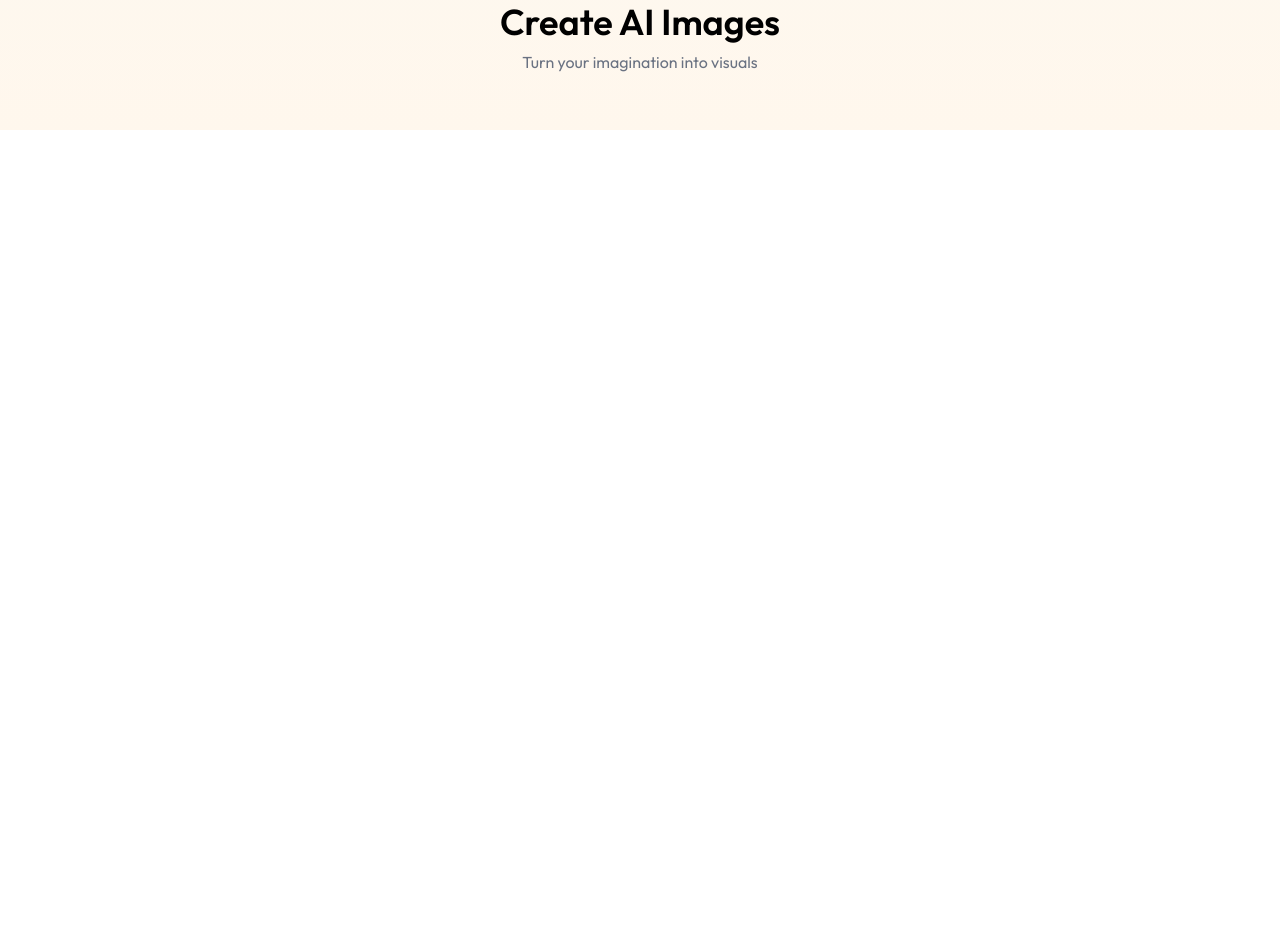
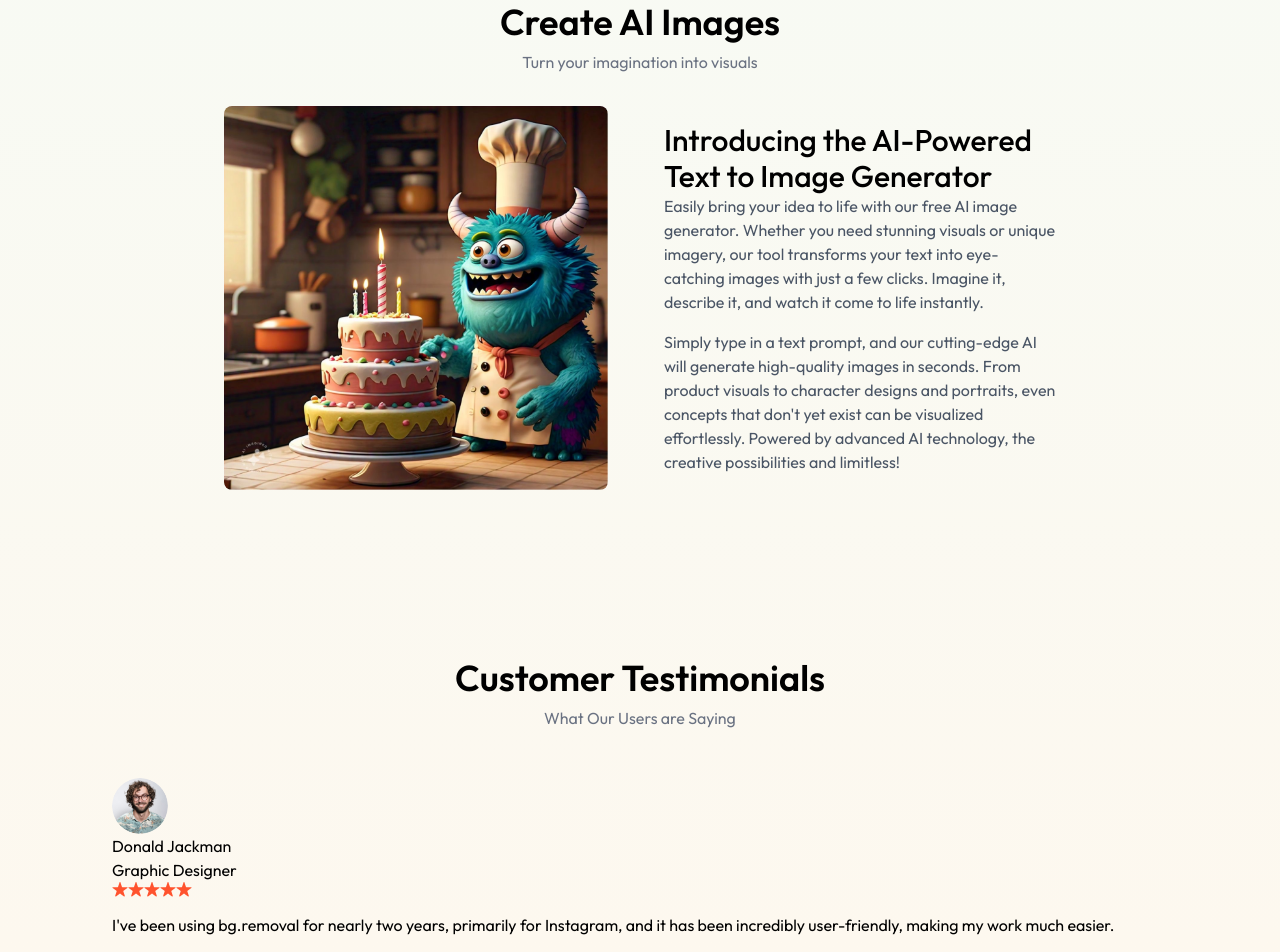
Before and after one commit to KoushikGuria/Textify-Art, a React (Vite) app in the folder client/: page / in a window 1280 px wide. Shown: the part 1380-2332 px from the top of the page. Before the commit the page ends 1606 px from the top, so only its background shows below. Built offline with nearby package versions, Linux system fonts and the light colour scheme.

Commit message:
Description & Testimonials components added

```diff
--- a/client/src/components/Description.jsx
+++ b/client/src/components/Description.jsx
@@ -1,4 +1,5 @@
 import React from 'react';
+import { assets } from '../assets/assets';
 
 const Description = () => {
   return (
@@ -6,8 +7,16 @@
         <h1 className='text-3xl sm:text-4xl font-semibold mb-2'>Create AI Images</h1>
         <p className='text-gray-500 mb-8'>Turn your imagination into visuals</p>
 
-        <div>
-
+        <div className='flex flex-col gap-5 md:gap-14 md:flex-row items-center'>
+            <img className='w-80 xl:w-96 rounded-lg'
+            src={assets.sample_img_1}
+            alt=""
+            />
+            <div>
+                <h2 className='text-3xl font-medium max-w-lg'>Introducing the AI-Powered Text to Image Generator</h2>
+                <p className='text-gray-600 mb-4'>Easily bring your idea to life with our free AI image generator. Whether you need stunning visuals or unique imagery, our tool transforms your text into eye-catching images with just a few clicks. Imagine it, describe it, and watch it come to life instantly.</p>
+                <p className='text-gray-600'>Simply type in a text prompt, and our cutting-edge AI will generate high-quality images in seconds. From product visuals to character designs and portraits, even concepts that don't yet exist can be visualized effortlessly. Powered by advanced AI technology, the creative possibilities and limitless!</p>
+            </div>
         </div>
     </div>
   )
--- /dev/null
+++ b/client/src/components/Testimonials.jsx
@@ -0,0 +1,31 @@
+import React from 'react';
+import { assets, testimonialsData } from '../assets/assets';
+
+const Testimonials = () => {
+  return (
+    <div className='flex flex-col items-center justify-center my-20 py-12'>
+        <h1 className='text-3xl sm:text-4xl font-semibold mb-2'>Customer Testimonials</h1>
+        <p className='text-gray-500 mb-12'>What Our Users are Saying</p>
+
+        <div className='flex flex-wrap gap-6'>
+            {testimonialsData.map((testimonial, index) => (
+                <div key={index}>
+                    <div>
+                        <img className='rounded-full w-14' src={testimonial.image} alt="" />
+                        <h2>{testimonial.name}</h2>
+                        <p>{testimonial.role}</p>
+                        <div className='flex mb-4'>
+                            {Array(testimonial.stars).fill().map((item, index) => (
+                                <img key={index} src={assets.rating_star} alt="" />
+                            ))}
+                        </div>
+                        <p>{testimonial.text}</p>
+                    </div>
+                </div>
+            ))}
+        </div>
+    </div>
+  )
+}
+
+export default Testimonials;
--- a/client/src/pages/Home.jsx
+++ b/client/src/pages/Home.jsx
@@ -2,6 +2,7 @@
 import Header from '../components/Header'
 import Steps from '../components/Steps'
 import Description from '../components/Description'
+import Testimonials from '../components/Testimonials'
 
 const Home = () => {
   return (
@@ -9,6 +10,7 @@
       <Header />
       <Steps />
       <Description />
+      <Testimonials />
     </div>
   )
 }
```
